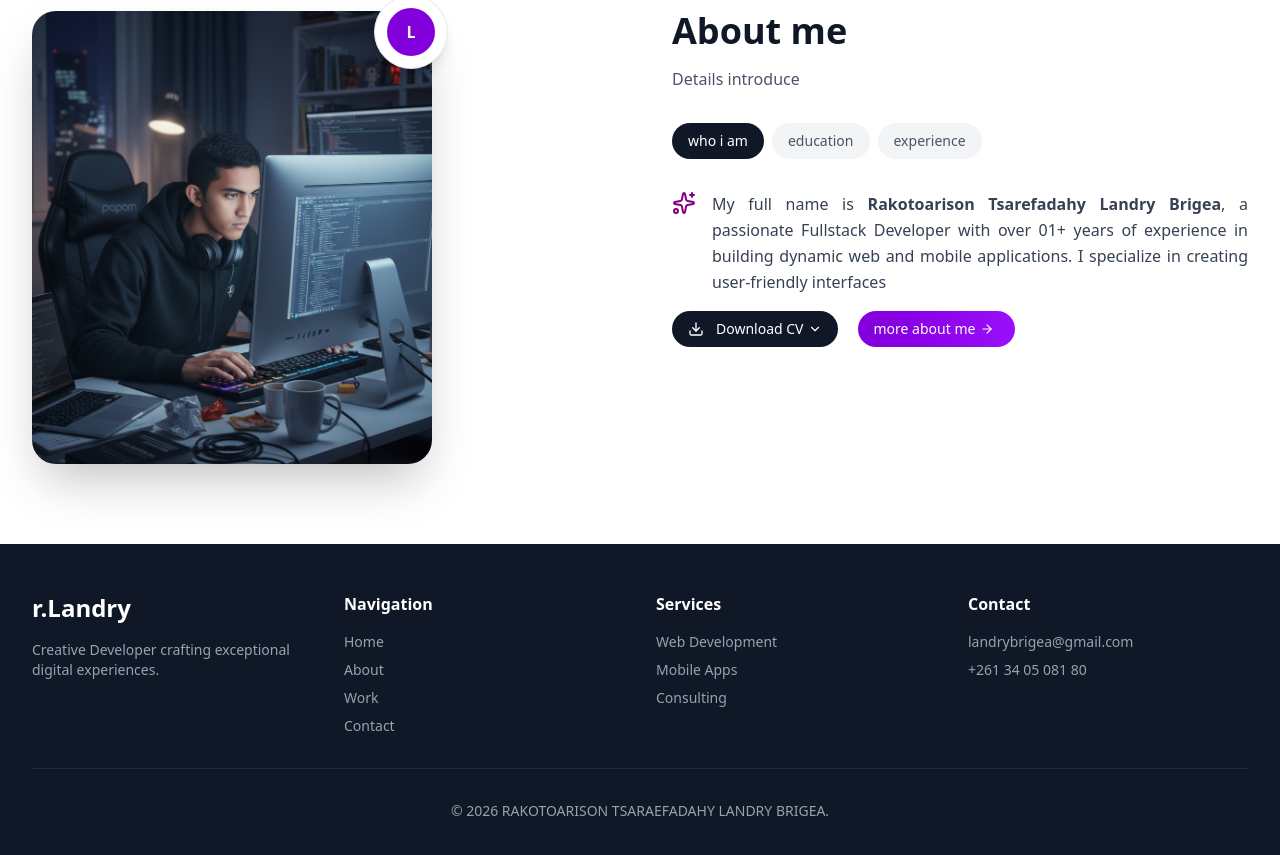
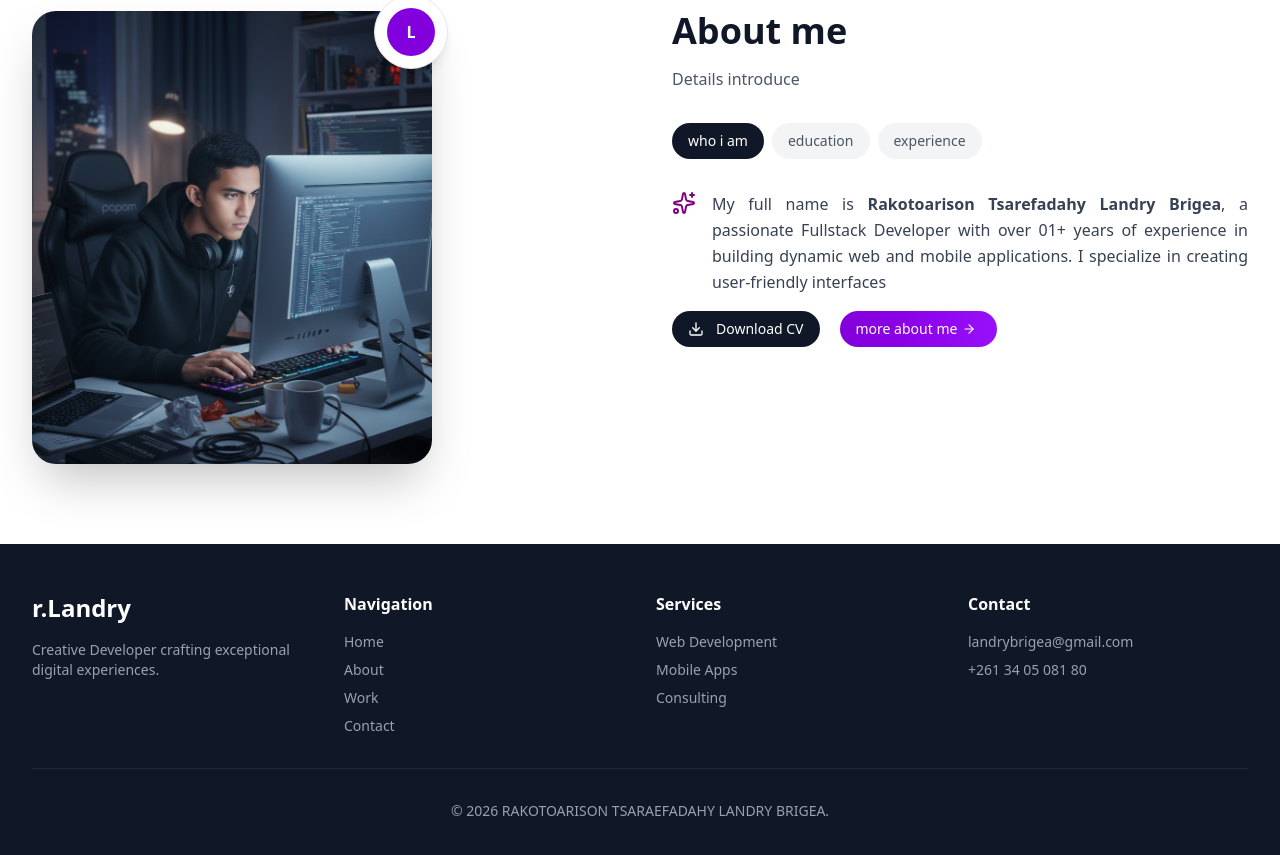
Before and after one commit to rakotoarisonlandry/portfolioV.02, a Next.js app: page / in a window 1280 px wide. Shown: the part 1017-1872 px from the top of the page. Built offline with nearby package versions, Linux system fonts and the light colour scheme.

Commit message:
fix: streamline download button functionality in AboutSection by removing options toggle

```diff
--- a/src/components/sections/about-section.tsx
+++ b/src/components/sections/about-section.tsx
@@ -107,18 +107,12 @@ export function AboutSection() {
                     <span className="flex space-x-5">
                       <Button
                         className="bg-gray-900 size text-white hover:bg-gray-800 flex items-center gap-1"
-                        onClick={() =>
-                          setShowDownloadOptions(!showDownloadOptions)
+                        onClick={handleDownloadInFrench
                         }
                       >
                         <Download size={16} className="mr-2" />
                         Download CV
-                        <ChevronDown
-                          size={14}
-                          className={`transition-transform ${
-                            showDownloadOptions ? "rotate-180" : ""
-                          }`}
-                        />
+
                       </Button>
                       <Button
                         onClick={() => redirect("/about")}
@@ -129,7 +123,7 @@ export function AboutSection() {
                       </Button>
                     </span>
 
-                    {showDownloadOptions && (
+                    {/* {showDownloadOptions && (
                       <div className="absolute z-10 mt-2 w-56 rounded-md shadow-lg bg-white ring-1 ring-black ring-opacity-5">
                         <div className="py-1">
                           <button
@@ -152,7 +146,7 @@ export function AboutSection() {
                           </button>
                         </div>
                       </div>
-                    )}
+                    )} */}
                   </div>
                 </div>
               )}
```
